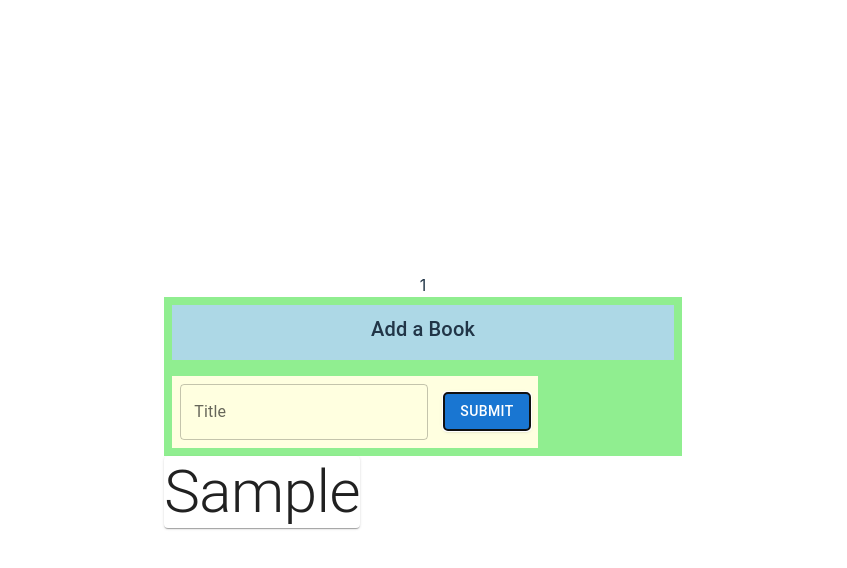
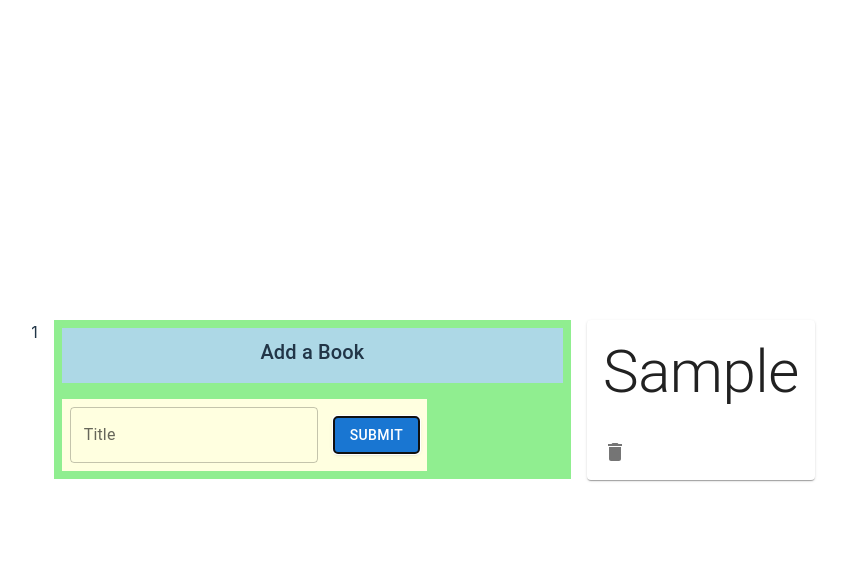
Before and after one commit to AfazPaul1/books, a React (Vite) app: page / in a window 1280 px wide. Both pictures are taken after typing "Sample" into the empty fields and a click on the button "SUBMIT". Shown: the top 568 px of the page, without its empty margins (217-1064 px from the left). Built offline with nearby package versions, Linux system fonts and the light colour scheme.

Commit message:
added feature to delete book

```diff
--- a/package.json
+++ b/package.json
@@ -12,6 +12,7 @@
   "dependencies": {
     "@emotion/react": "^11.14.0",
     "@emotion/styled": "^11.14.0",
+    "@mui/icons-material": "^6.4.0",
     "@mui/material": "^6.4.0",
     "react": "^18.3.1",
     "react-dom": "^18.3.1"
--- a/src/App.jsx
+++ b/src/App.jsx
@@ -4,6 +4,7 @@ import viteLogo from '/vite.svg'
 import './App.css'
 import BookCreate from './components/BookCreate'
 import BookList from './components/BookList'
+import Grid from '@mui/material/Grid2';
 
 function App() {
   const [books, setBooks] = useState([])
@@ -19,14 +20,34 @@ function App() {
     setBooks([...books, {id: Math.round(Math.random() * 9999 ), title:book}])
   }
 
+  const deleteBook = (id) => {
+
+    //have t figure out how to delete
+    //rest operator fs but how do select using id should i pass the entire object?
+    //my bad gotta use filter
+    console.log(id);
+
+    setBooks(books.filter((book) => {
+      return book.id !== id
+    }))
+
+
+  }
+
   return (
-    <div>
+    <Grid container spacing={2}>
       {books.length}
       <BookCreate onCreate={handleCreate}>
       </BookCreate>
-      <BookList books={books} />
+        {/* it was a fucking typo it was deletBook got  */}
+        {/* was wondering why it said deletebook is not a function */}
+      <BookList books={books} deleteBook={deleteBook}/>
+      {/* was checking props using devtools saw that list correctly recieved the function but show didnt */}
+      {/* but didn check prop name next time gotta check that */}
+    </Grid>
 
-    </div>
+
+
 
   )
 }
--- a/src/components/BookList.jsx
+++ b/src/components/BookList.jsx
@@ -4,14 +4,16 @@ import CardContent from '@mui/material/CardContent';
 import CardMedia from '@mui/material/CardMedia';
 import Typography from '@mui/material/Typography';
 import BookShow from './BookShow';
-function BookList({books}) {
+function BookList({books, deleteBook}) {
     //forgot to destrcture book from props that was a headache to resolve
-    console.log(books);
+    //console.log(books);
+    console.log(deleteBook)
+
 
     return (
-        <Grid container spacing = {2}>
+        <Grid container spacing = {2} columns = {1}>
             {books.map((book) => {
-                return <BookShow book={book} key = {book.id}></BookShow>
+                return <BookShow deleteBook = {deleteBook} book={book} key = {book.id} ></BookShow>
             })}
         </Grid>
     )
--- a/src/components/BookShow.jsx
+++ b/src/components/BookShow.jsx
@@ -3,16 +3,31 @@ import Card from '@mui/material/Card';
 import CardContent from '@mui/material/CardContent';
 import CardMedia from '@mui/material/CardMedia';
 import Typography from '@mui/material/Typography';
+import DeleteIcon from '@mui/icons-material/Delete';
+import { CardActions, IconButton } from '@mui/material';
 
-function BookShow({book}) {
-    console.log(book.title)
+function BookShow({book, deleteBook}) {
+    console.log(deleteBook)
 
     return (
-        <Grid item gap>
+        <Grid item >
             <Card>
-                <Typography variant='h2'>
-                    {book.title}
-                </Typography>
+                <CardContent>
+                    <Typography variant='h2'>
+                        {book.title}
+                    </Typography>
+                </CardContent>
+                <CardActions>
+                    <IconButton onClick={() => {
+                        //cant figure this out
+                        //get error deletbook is not a function
+                        //when i look at props for bookshow it says undefined
+                        deleteBook(book.id)
+                    }} aria-label="delete">
+                        <DeleteIcon />
+                    </IconButton>
+                </CardActions>
+
             </Card>
         </Grid>
     )
```
Also changed, not shown: 1 other file (tests, documents, lock files or other folders).
